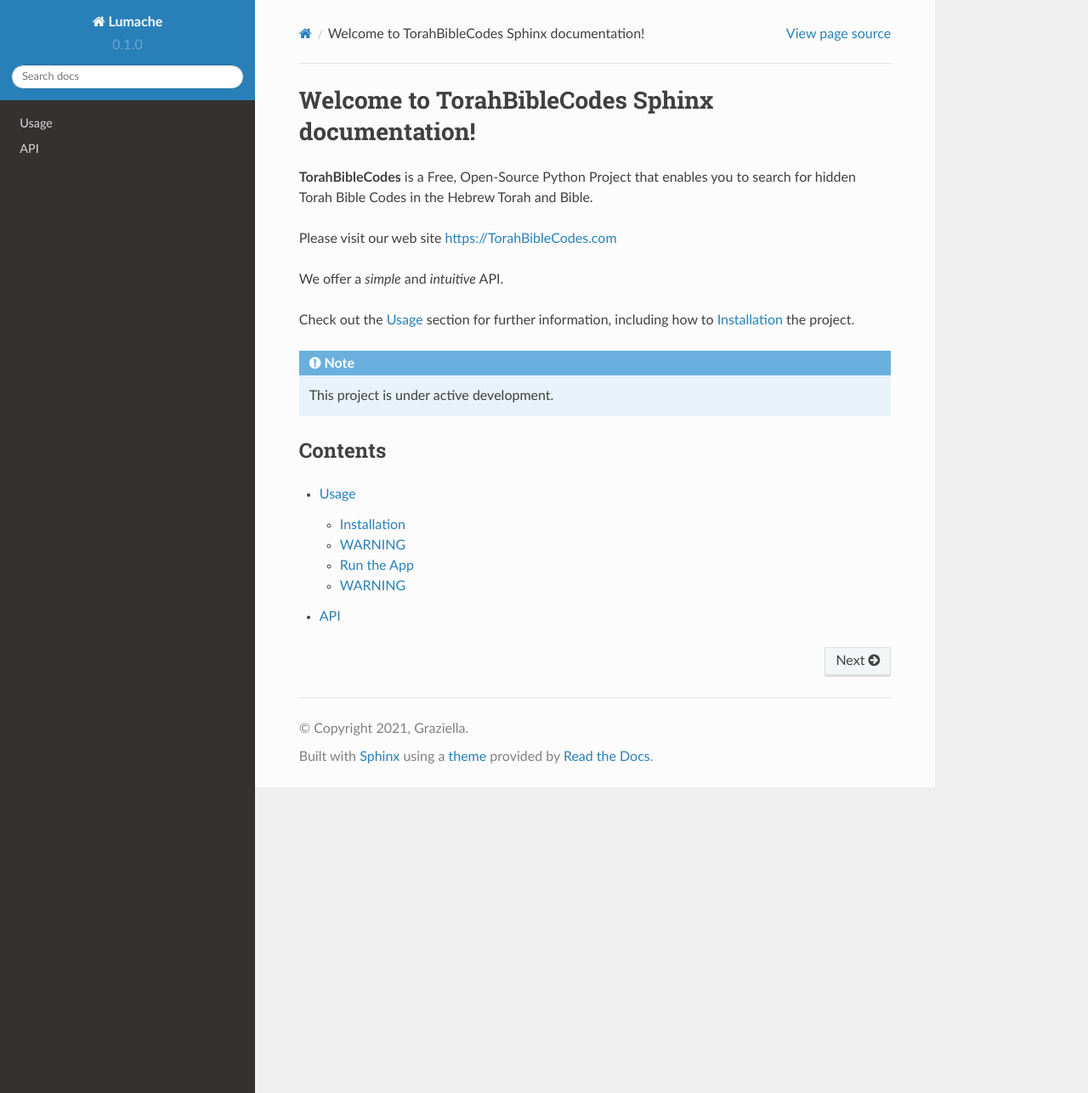
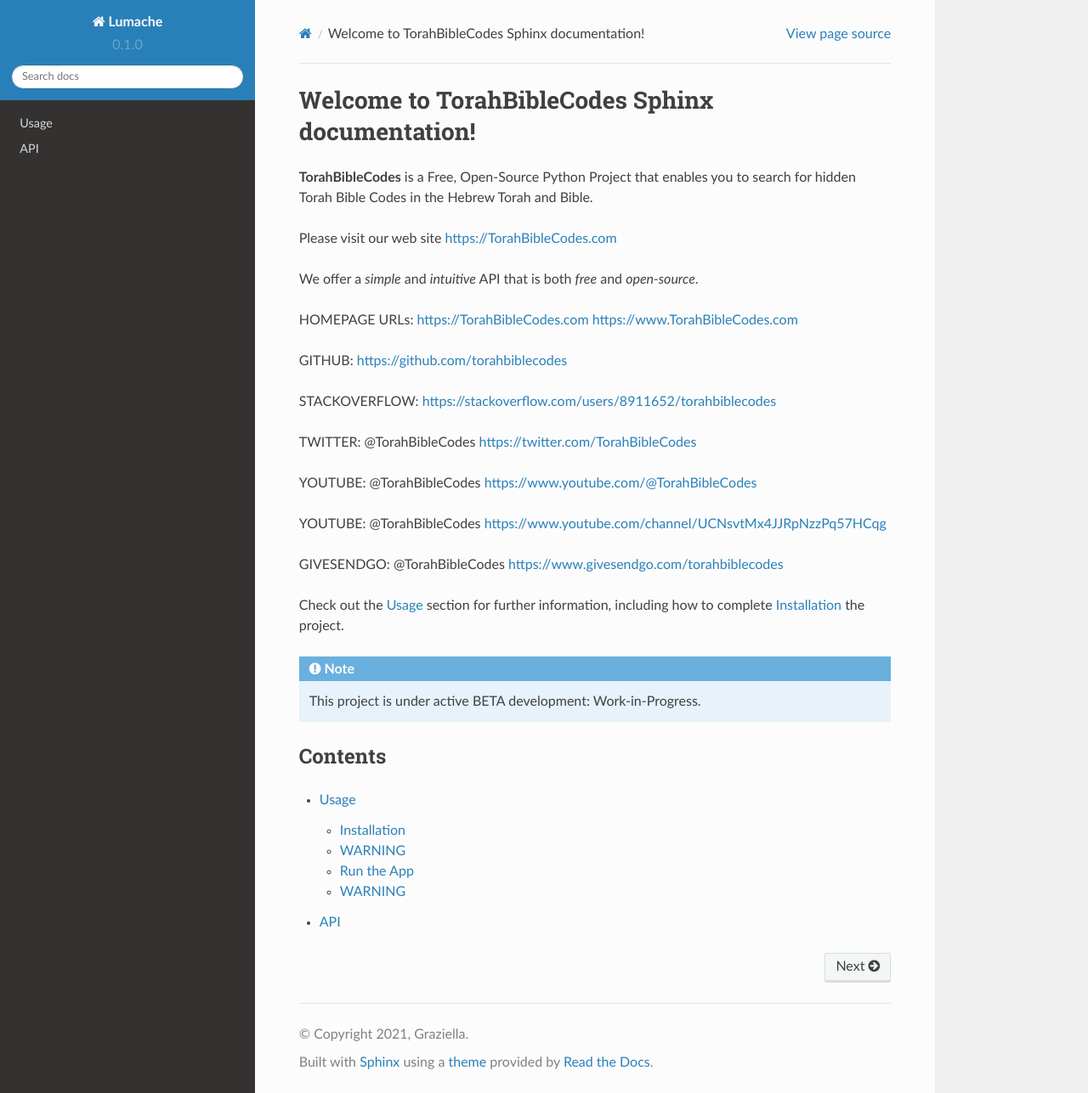
Before and after one commit to TorahBibleCodes/TorahBibleCodes_Sphinx, a Sphinx documentation site: the page built from docs/source/index.rst, in a window 1280 px wide and 1287 px high. Shown: the whole window at 85% size. Built offline with Sphinx 7.4.7 and the Read the Docs theme 2.0.0, drawn with Linux system fonts in a browser that asks for light colours.

Commit message:
Update index.rst

```diff
--- a/docs/source/index.rst
+++ b/docs/source/index.rst
@@ -6,14 +6,32 @@
 
 Please visit our web site https://TorahBibleCodes.com
 
-We offer a *simple* and *intuitive* API.
+We offer a *simple* and *intuitive* API that is both *free* and *open-source*.
+
+HOMEPAGE URLs:
+https://TorahBibleCodes.com
+https://www.TorahBibleCodes.com
+
+GITHUB:
+https://github.com/torahbiblecodes
+
+STACKOVERFLOW:
+https://stackoverflow.com/users/8911652/torahbiblecodes
+
+TWITTER: @TorahBibleCodes https://twitter.com/TorahBibleCodes
+
+YOUTUBE: @TorahBibleCodes https://www.youtube.com/@TorahBibleCodes
+
+YOUTUBE: @TorahBibleCodes https://www.youtube.com/channel/UCNsvtMx4JJRpNzzPq57HCqg
+
+GIVESENDGO: @TorahBibleCodes https://www.givesendgo.com/torahbiblecodes
 
 Check out the :doc:`usage` section for further information, including
-how to :ref:`installation` the project.
+how to complete :ref:`installation` the project.
 
 .. note::
 
-   This project is under active development.
+   This project is under active BETA development: Work-in-Progress.
 
 Contents
 --------
```
